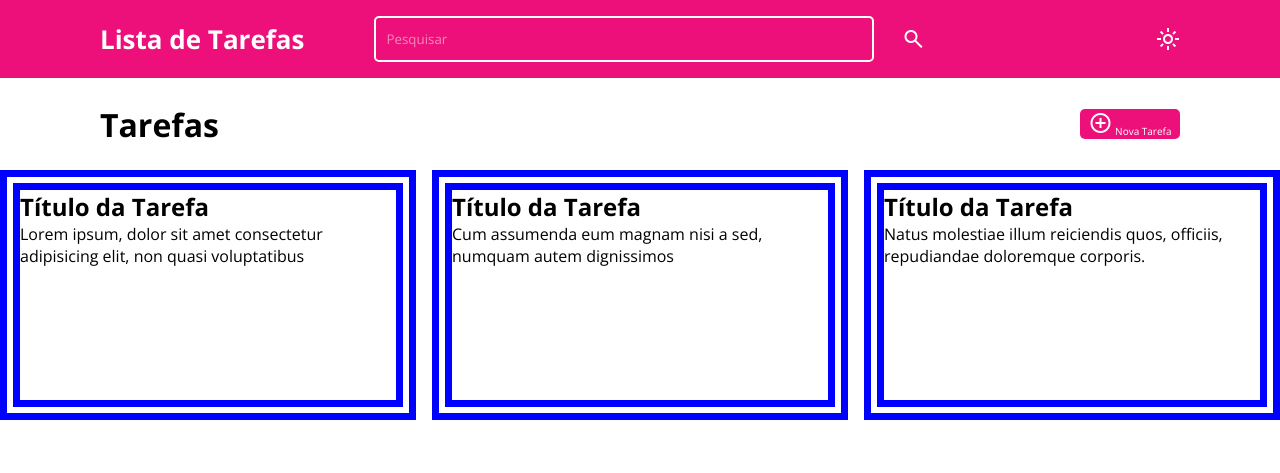
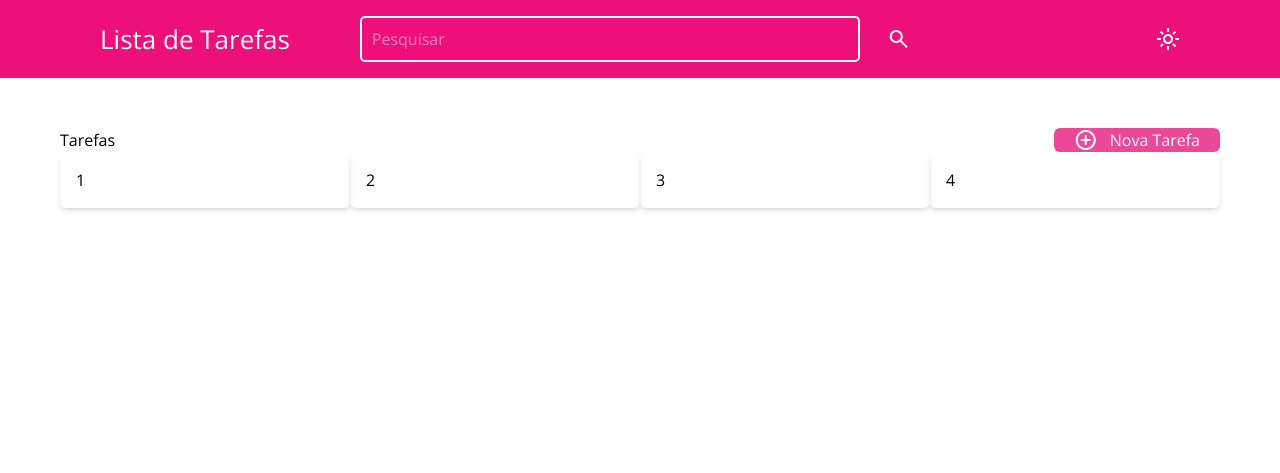
Before and after one commit to Nagila81/projeto-lista-de-tarefas, a plain HTML site: page index.html in a window 1280 px wide. Drawn offline with nearby package versions, Linux system fonts and the light colour scheme.

Commit message:
nova-tentativa

```diff
--- a/index.css
+++ b/index.css
@@ -57,85 +57,3 @@ header{
         }
     }
 }
-.texto{
-    padding: 16px 100px;
-    display: flex;
-    justify-content: space-between;
-    align-items: center;
-
-    .tarefas{
-        width: 20px;
-        height: 60px;
-        display: flex;
-        justify-content: space-between;
-        align-items: center;
-
-    }
-    button{
-        flex: 1;
-        align-items: center;
-        height: 30px;
-        max-width: 100px;
-        background-color: var(--pink);
-        border-radius: 5px;
-        color: var(--white);
-        font-size: 10px;
-        float: right;
-        cursor: pointer;
-        &:hover{
-            background-color: #d3458a;
-        }
-        .material-symbols-outlined {
-            font-variation-settings:0, 200, 0, 20;
-            gap: 5px;
-          }
-    }
-}
-.box {
-    width: 100%;
-    height: 300px;
-    top: 204px;
-    left: 60px;
-    border-radius: 5px;
-}
-ul{
-    display: grid;
-    grid-template-columns: 1fr 1fr 1fr;
-    gap: 16px;
-    li{
-        height: 250px;
-        background-color: #FFFFFF;
-        border: 20px double blue;
-    }
-}
-
-/* Tablet na horizontal */
-@media only screen and (max-width: 1024px) {
-    ul{
-        grid-template-columns: 1fr 1fr 1fr;
-        li{
-            background-color: pink;
-        }
-    }
-}
-
-/* Tablet na vertical */
-@media only screen and (max-width: 768px) {
-    ul{
-        grid-template-columns: 1fr 1fr 1fr;
-        li{
-            background-color: rgb(241, 56, 87);
-        }
-}
-}
-
-
-/* Smartphones*/
-@media only screen and (max-width: 600px) {
-    ul{
-        grid-template-columns: 1fr 1fr 1fr;
-        li{
-            background-color: var(--pink);
-        }
-}
-}
--- a/index.html
+++ b/index.html
@@ -10,6 +10,18 @@
     <link href="https://fonts.googleapis.com/css2?family=Open+Sans:ital,wght@0,300..800;1,300..800&display=swap"
         rel="stylesheet">
     <link href="https://fonts.googleapis.com/css2?family=Material+Symbols+Outlined" rel="stylesheet" />
+    <script src="https://cdn.tailwindcss.com"></script>
+    <script>
+        tailwind.config = {
+          theme: {
+            extend: {
+              spacing: {
+                46: '46',
+              }
+            }
+          }
+        }
+      </script>
     <link rel="stylesheet" href="index.css">
 </head>
 
@@ -26,31 +38,22 @@
             light_mode
         </span>
     </header>
-    <div class="texto">
-        <h1 class="tarefas">Tarefas</h1>
-        <button type="submit">
-        <span class="material-symbols-outlined">
+    <main class="px-[60px] pt-[50px]">
+        <h1 class="flex justify-between">
+            Tarefas
+            <button class="h-46 bg-pink-500 hover:bg-pink-700 duration-200 text-white rounded-md flex items-center gap-3 px-5 hover:shadow-1g hover:shadow-pnik-300">
+                <span class="material-symbols-outlined">
             add_circle
-        </span>
+            </span>
             Nova Tarefa
         </button>
-    </div>
-    <div class="box">
-        <ul>
-            <li>
-                <h2>Título da Tarefa</h2>
-                <p>Lorem ipsum, dolor sit amet consectetur adipisicing elit, non quasi voluptatibus</p>
-            </li>
-            <li>
-                <h2>Título da Tarefa</h2>
-                <p>Cum assumenda eum magnam nisi a sed, numquam autem dignissimos</p>
-            </li>
-            <li>
-                <h2>Título da Tarefa</h2>
-                <p>Natus molestiae illum reiciendis quos, officiis, repudiandae doloremque corporis.</p>
-            </li>
-        </ul>
-    </div>
+    </h1>
+    <ul class="grid grid-cols-1 md:grid-cols-2 lg:grid-cols-4 gap">
+        <li class="shadow-md rounded-md p-4">1</li>
+        <li class="shadow-md rounded-md p-4">2</li>
+        <li class="shadow-md rounded-md p-4">3</li>
+        <li class="shadow-md rounded-md p-4">4</li>
+    </ul>
+    </main>
 </body>
-
 </html>
--- /dev/null
+++ b/tailwind.config.js
@@ -0,0 +1,7 @@
+module.exports = {
+    contet:[],
+    theme:{
+        extend: {},
+    },
+    Plugins: []
+}
```
